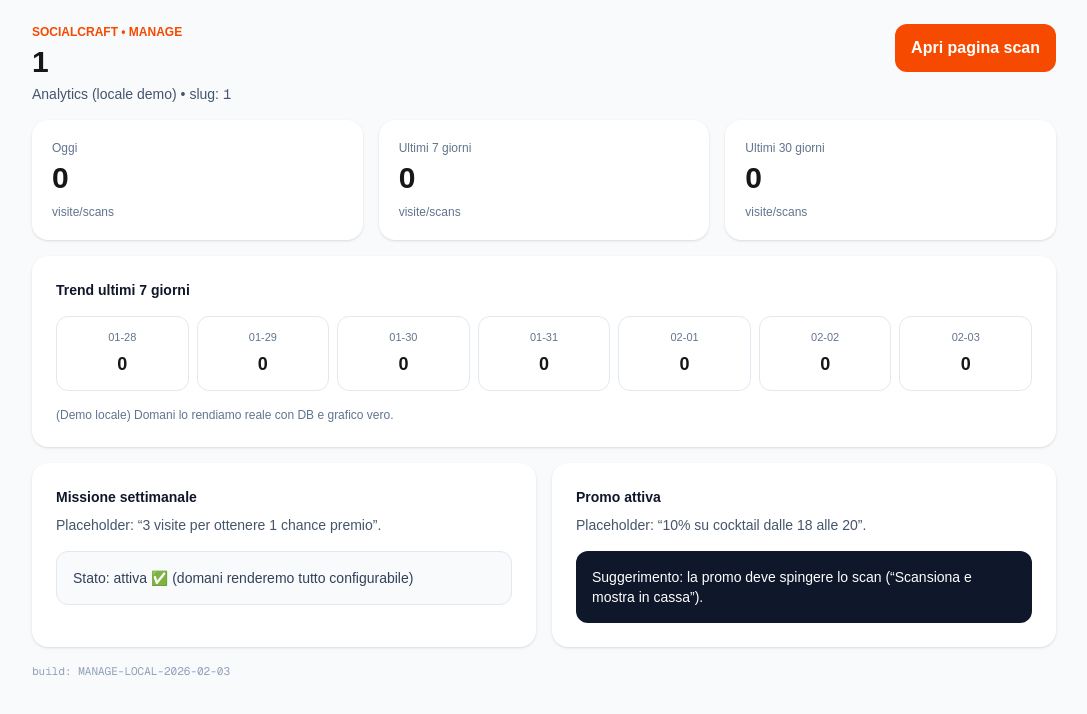
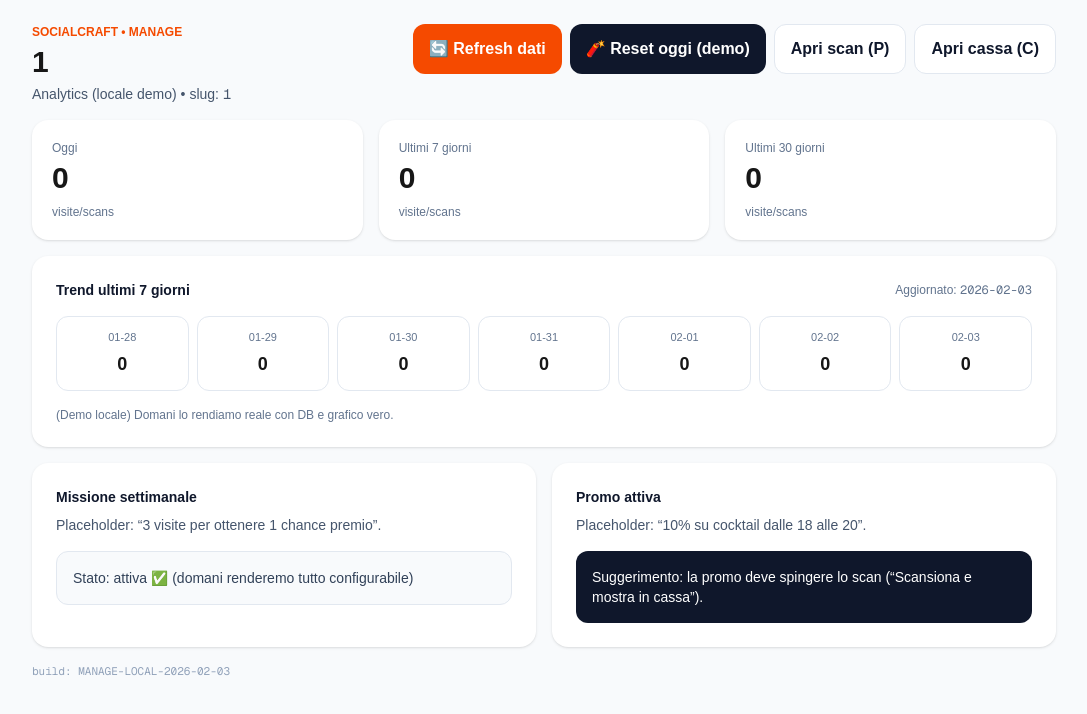
Before and after one commit to vits2709/socialcraft-platform, a Next.js app: page /manage/1 in a window 1280 px wide. Shown: the top 714 px of the page, without its empty margins (96-1183 px from the left). Built offline with nearby package versions, Linux system fonts and the light colour scheme.

Commit message:
add manage venue dashboard (local analytics)

```diff
--- a/app/manage/[slug]/page.tsx
+++ b/app/manage/[slug]/page.tsx
@@ -1,6 +1,6 @@
 "use client";
 
-import { useEffect, useMemo, useState } from "react";
+import { useEffect, useMemo, useState, useCallback } from "react";
 import Link from "next/link";
 
 function safeSlug(raw: string) {
@@ -37,8 +37,9 @@ export default function ManageVenuePage({ params }: { params: { slug: string } }
   const [last7, setLast7] = useState(0);
   const [last30, setLast30] = useState(0);
   const [series7, setSeries7] = useState<{ day: string; count: number }[]>([]);
+  const [refreshing, setRefreshing] = useState(false);
 
-  useEffect(() => {
+  const compute = useCallback(() => {
     const now = new Date();
 
     const t = readDailyCount(slug, now);
@@ -68,6 +69,33 @@ export default function ManageVenuePage({ params }: { params: { slug: string } }
     setReady(true);
   }, [slug]);
 
+  useEffect(() => {
+    compute();
+  }, [compute]);
+
+  const refreshNow = () => {
+    setRefreshing(true);
+    compute();
+    setTimeout(() => setRefreshing(false), 300);
+  };
+
+  const resetTodayDemo = () => {
+    const now = new Date();
+    const dk = dayKey(now);
+
+    // azzera counter usato da manage
+    localStorage.removeItem(`dailyCount:${slug}:${dk}`);
+
+    // opzionale: azzera anche la visita del pubblico (così puoi rifare scan)
+    localStorage.removeItem(`visit:${slug}:${dk}`);
+
+    // opzionale: azzera anche la cassa (se stai usando la patch che separa le chiavi)
+    localStorage.removeItem(`cashierDaily:${slug}:${dk}`);
+    localStorage.removeItem(`cashier:${slug}:${dk}`);
+
+    refreshNow();
+  };
+
   if (!ready) {
     return (
       <main className="min-h-screen bg-slate-50 flex items-center justify-center p-6">
@@ -90,12 +118,38 @@ export default function ManageVenuePage({ params }: { params: { slug: string } }
             </div>
           </div>
 
-          <Link
-            href={`/v/${encodeURIComponent(slug)}`}
-            className="rounded-xl bg-orange-600 text-white font-bold px-4 py-3 hover:opacity-90"
-          >
-            Apri pagina scan
-          </Link>
+          <div className="flex flex-col sm:flex-row gap-2">
+            <button
+              onClick={refreshNow}
+              disabled={refreshing}
+              className="rounded-xl bg-orange-600 text-white font-bold px-4 py-3 hover:bg-orange-700 disabled:opacity-60"
+              title="Ricalcola subito i dati leggendo il localStorage"
+            >
+              {refreshing ? "Aggiornamento…" : "🔄 Refresh dati"}
+            </button>
+
+            <button
+              onClick={resetTodayDemo}
+              className="rounded-xl bg-slate-900 text-white font-bold px-4 py-3 hover:opacity-90"
+              title="Demo: azzera le chiavi di oggi per poter rifare test senza aspettare domani"
+            >
+              🧨 Reset oggi (demo)
+            </button>
+
+            <Link
+              href={`/v/${encodeURIComponent(slug)}?t=public`}
+              className="rounded-xl border border-slate-200 bg-white text-slate-900 font-bold px-4 py-3 hover:bg-slate-50 text-center"
+            >
+              Apri scan (P)
+            </Link>
+
+            <Link
+              href={`/v/${encodeURIComponent(slug)}?t=cashier`}
+              className="rounded-xl border border-slate-200 bg-white text-slate-900 font-bold px-4 py-3 hover:bg-slate-50 text-center"
+            >
+              Apri cassa (C)
+            </Link>
+          </div>
         </div>
 
         {/* KPI */}
@@ -117,9 +171,15 @@ export default function ManageVenuePage({ params }: { params: { slug: string } }
           </div>
         </div>
 
-        {/* Trend 7 giorni (semplice e leggibile) */}
+        {/* Trend 7 giorni */}
         <div className="rounded-2xl bg-white p-6 shadow">
-          <div className="text-sm font-bold text-slate-900">Trend ultimi 7 giorni</div>
+          <div className="flex items-center justify-between">
+            <div className="text-sm font-bold text-slate-900">Trend ultimi 7 giorni</div>
+            <div className="text-xs text-slate-500">
+              Aggiornato: <span className="font-mono">{dayKey(new Date())}</span>
+            </div>
+          </div>
+
           <div className="mt-4 grid grid-cols-7 gap-2">
             {series7.map((x) => (
               <div key={x.day} className="rounded-xl border border-slate-200 p-3 text-center">
@@ -128,6 +188,7 @@ export default function ManageVenuePage({ params }: { params: { slug: string } }
               </div>
             ))}
           </div>
+
           <div className="mt-4 text-xs text-slate-500">
             (Demo locale) Domani lo rendiamo reale con DB e grafico vero.
           </div>
```
